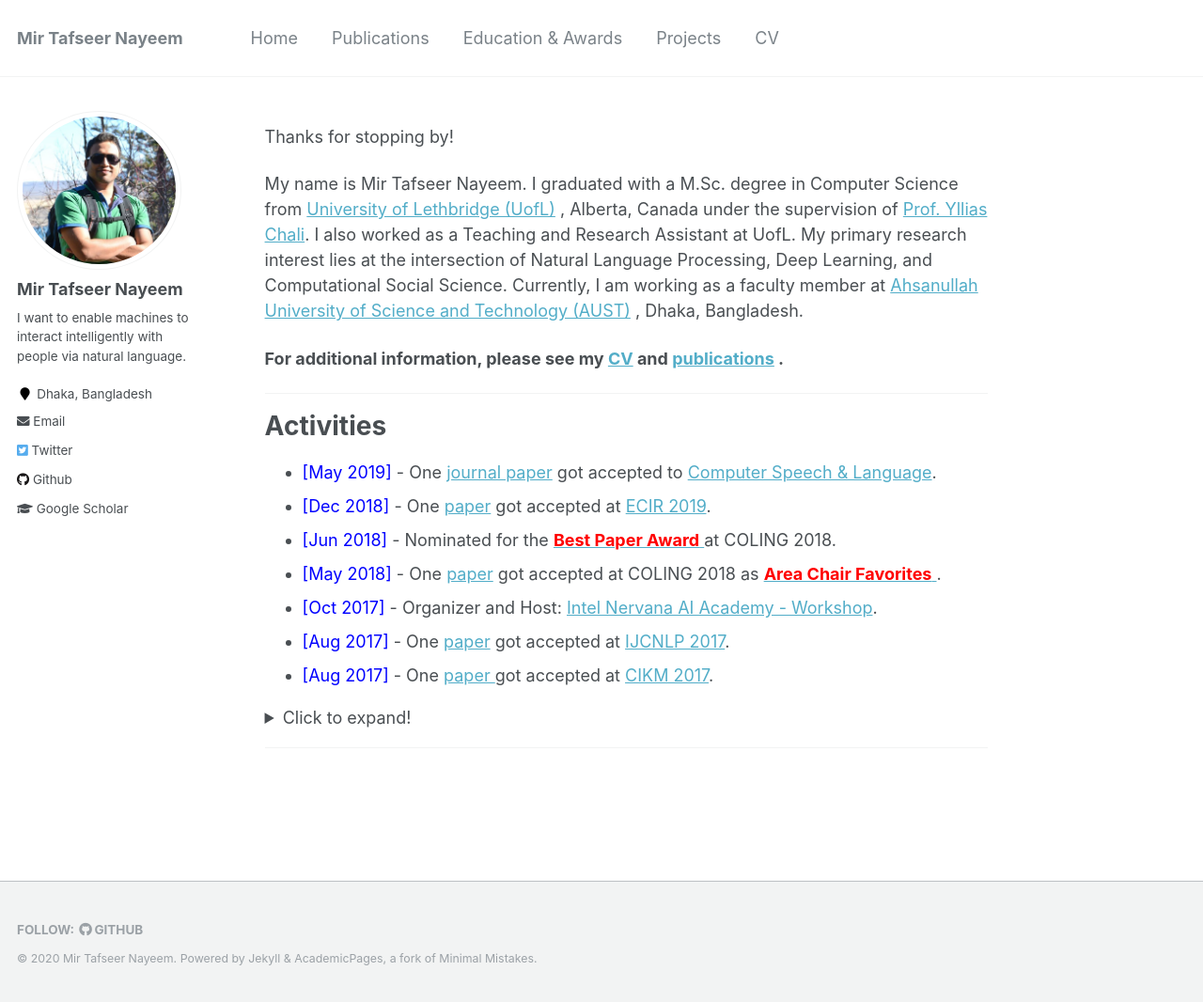
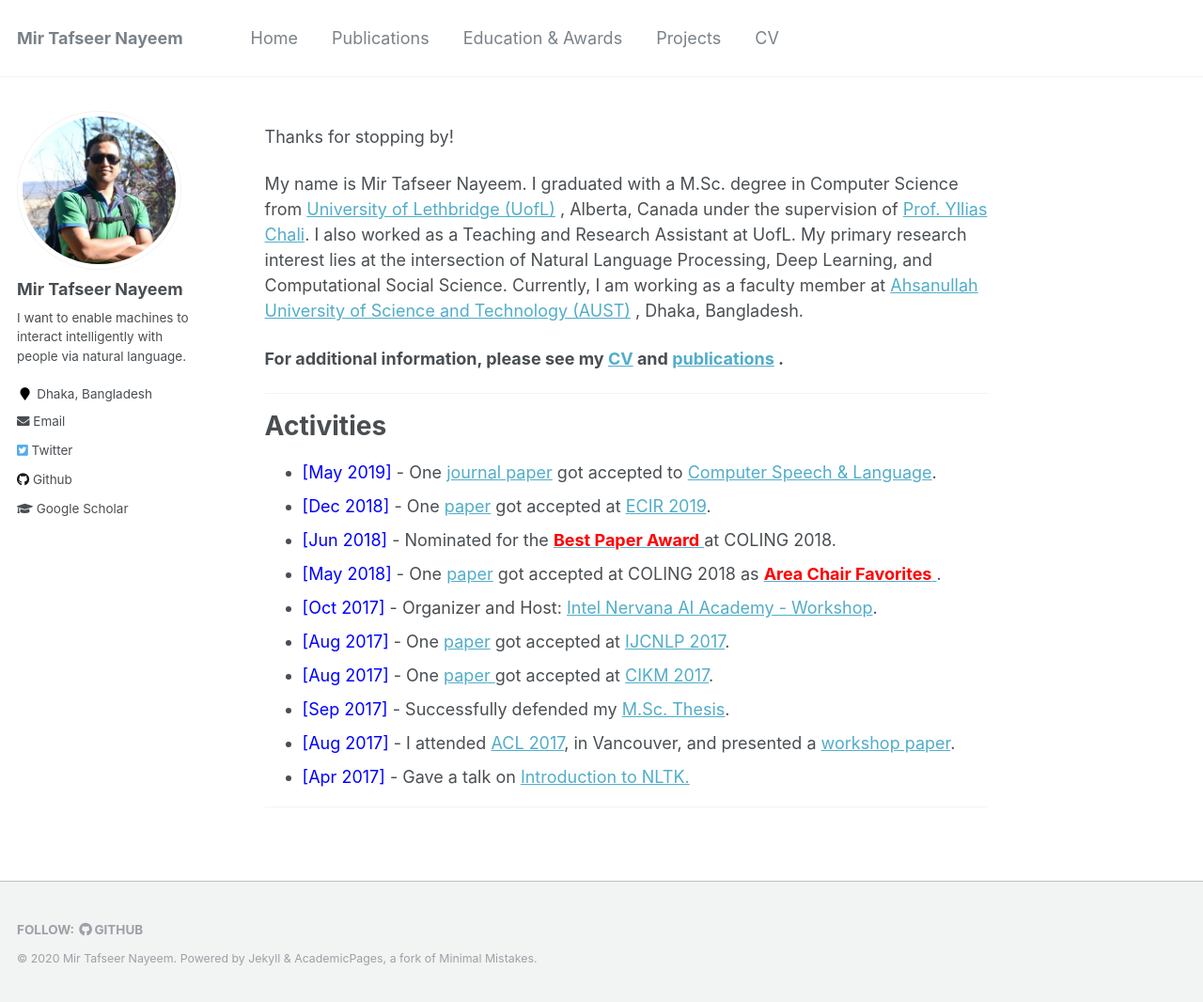
Before and after one commit to sujan-sarker/sujan-sarker.github.io, a Jekyll site: the page built from _pages/about.md, in a window 1280 px wide and 1066 px high. Shown: the whole window at 94% size. Built offline with Jekyll 4.4.1, drawn with Linux system fonts in a browser that asks for light colours.

Commit message:
Update about.md

```diff
--- a/_pages/about.md
+++ b/_pages/about.md
@@ -26,16 +26,8 @@ My name is Mir Tafseer Nayeem. I graduated with a M.Sc. degree in Computer Scien
 * <span style="color:Blue"> [Oct 2017] </span> - Organizer and Host: [Intel Nervana AI Academy - Workshop](https://www.intel.ai/).
 * <span style="color:Blue"> [Aug 2017] </span> - One [paper](http://www.aclweb.org/anthology/I17-2071) got accepted at [IJCNLP 2017](http://ijcnlp2017.org/site/page.aspx?pid=901&sid=1133&lang=en).
 * <span style="color:Blue"> [Aug 2017] </span> - One [paper ](https://dl.acm.org/citation.cfm?id=3133106) got accepted at [CIKM 2017](http://www.cikmconference.org/CIKM2017/index.html).
-
-
-<details>
-  <summary>Click to expand!</summary>
-
-  ## Heading
-  * <span style="color:Blue"> [Sep 2017]  </span> - Successfully defended my [M.Sc. Thesis](https://opus.uleth.ca/bitstream/handle/10133/4993/NAYEEM_MIR_TAFSEER_MSC_2017.pdf).
-  * <span style="color:Blue"> [Aug 2017] </span> - I attended [ACL 2017](http://acl2017.org/), in Vancouver, and presented a [workshop paper](http://www.aclweb.org/anthology/W17-2407).
-  * <span style="color:Blue"> [Apr 2017] </span> - Gave a talk on [Introduction to NLTK.](https://tafseer-nayeem.github.io/files/Introduction_to_NLTK.pdf)
-</details>
-
+* <span style="color:Blue"> [Sep 2017]  </span> - Successfully defended my [M.Sc. Thesis](https://opus.uleth.ca/bitstream/handle/10133/4993/NAYEEM_MIR_TAFSEER_MSC_2017.pdf).
+* <span style="color:Blue"> [Aug 2017] </span> - I attended [ACL 2017](http://acl2017.org/), in Vancouver, and presented a [workshop paper](http://www.aclweb.org/anthology/W17-2407).
+* <span style="color:Blue"> [Apr 2017] </span> - Gave a talk on [Introduction to NLTK.](https://tafseer-nayeem.github.io/files/Introduction_to_NLTK.pdf)
 
 -----------
```
